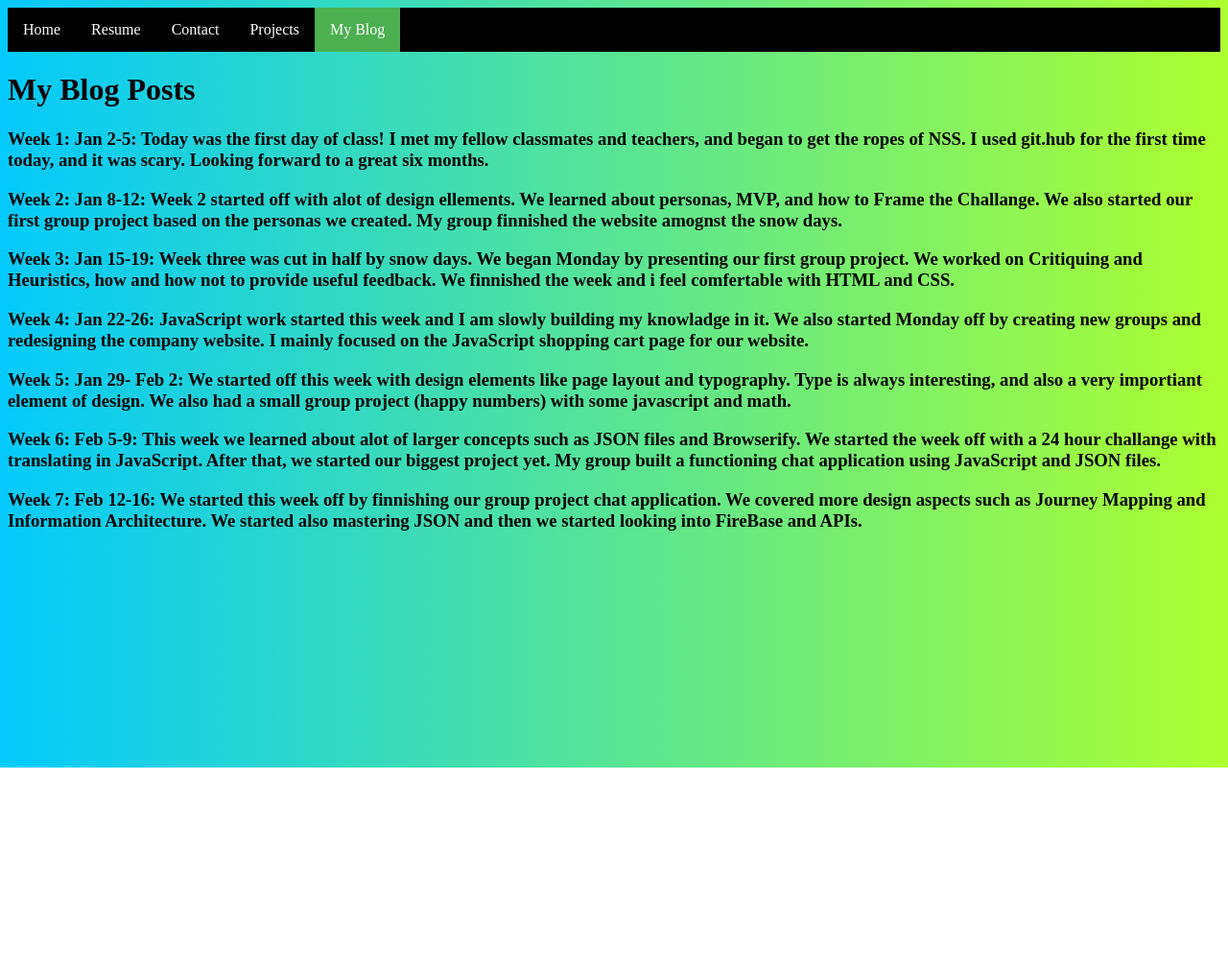
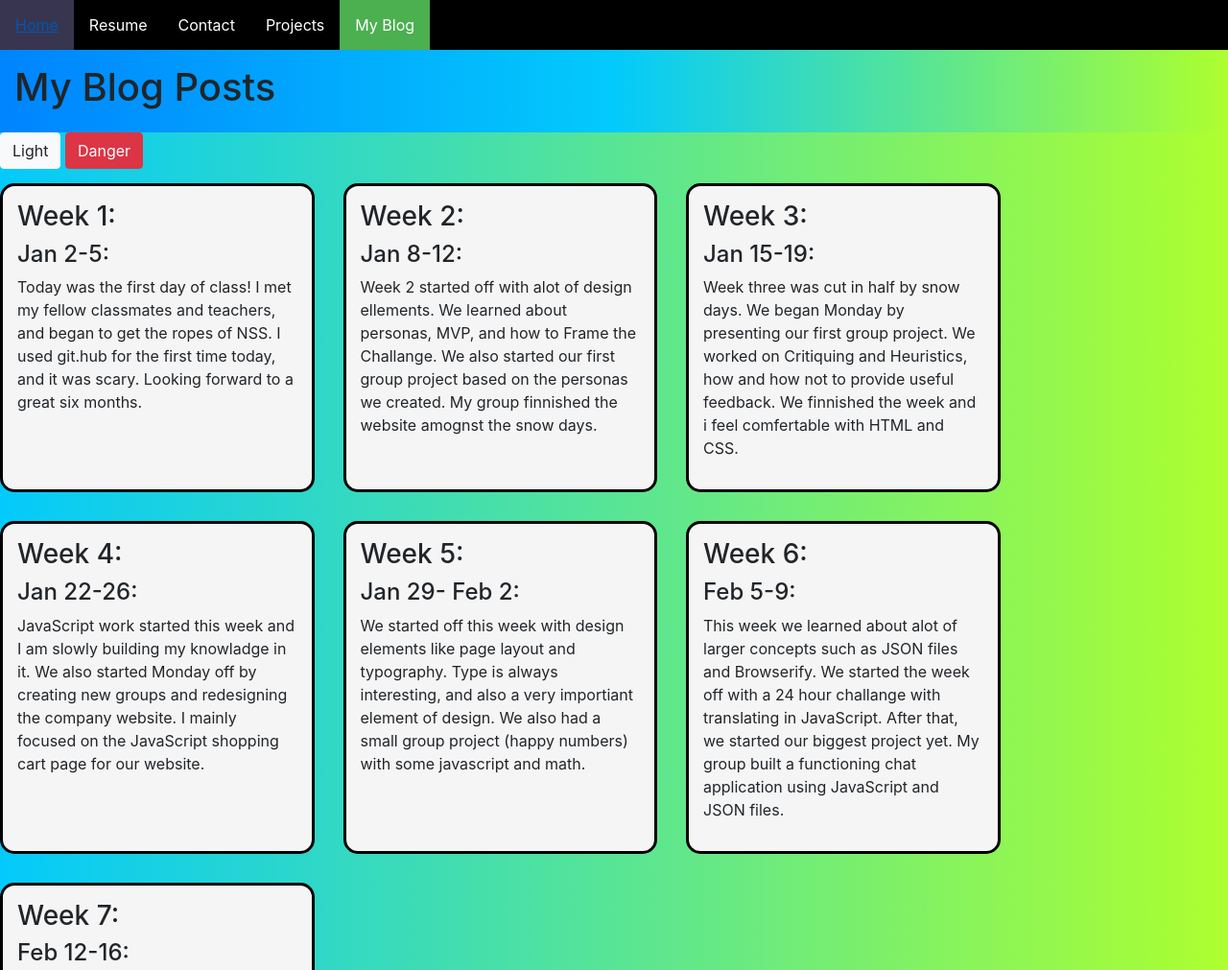
Before and after one commit to Dylan21B/Dylan21B.github.io, a plain HTML site: page aboutme.html in a window 1280 px wide. Shown: the top 1011 px of the page at 96% size. Before the commit the page ends 800 px from the top, so only its background shows below. Drawn offline with nearby package versions, Linux system fonts and the light colour scheme.

Commit message:
added style and h1 to each page. also added blog css. bootstrap cdn

```diff
--- a/aboutme.html
+++ b/aboutme.html
@@ -6,6 +6,8 @@
     <title>About Me</title>
     <meta name="viewport" content="width=device-width, initial-scale=1">
     <link rel="stylesheet" type="text/css" media="screen" href="css/main.css" />
+    <link rel="stylesheet" href="https://maxcdn.bootstrapcdn.com/bootstrap/4.0.0/css/bootstrap.min.css" integrity="sha384-Gn5384xqQ1aoWXA+058RXPxPg6fy4IWvTNh0E263XmFcJlSAwiGgFAW/dAiS6JXm" crossorigin="anonymous">
+
 
 </head>
 <body>
@@ -20,15 +22,23 @@
             </nav>
 
   <header>
-      <h1>My Blog Posts</h1>
+      <nav class="pageHeaders">
+          <h1>My Blog Posts</h1>
+        </nav>
+        <button type="button" class="btn btn-light">Light</button>
+        <button type="button" class="btn btn-danger">Danger</button>
 
     </header>
 
     <article class="flexContainer">
 
-        <div id="post-here"> </div>
+        <div class="row" id="post-here"> </div>
 
     </article>
+
     <script src="main.js"></script>
+    <script src="https://code.jquery.com/jquery-3.2.1.slim.min.js" integrity="sha384-KJ3o2DKtIkvYIK3UENzmM7KCkRr/rE9/Qpg6aAZGJwFDMVNA/GpGFF93hXpG5KkN" crossorigin="anonymous"></script>
+<script src="https://cdnjs.cloudflare.com/ajax/libs/popper.js/1.12.9/umd/popper.min.js" integrity="sha384-ApNbgh9B+Y1QKtv3Rn7W3mgPxhU9K/ScQsAP7hUibX39j7fakFPskvXusvfa0b4Q" crossorigin="anonymous"></script>
+<script src="https://maxcdn.bootstrapcdn.com/bootstrap/4.0.0/js/bootstrap.min.js" integrity="sha384-JZR6Spejh4U02d8jOt6vLEHfe/JQGiRRSQQxSfFWpi1MquVdAyjUar5+76PVCmYl" crossorigin="anonymous"></script>
 </body>
 </html>
--- a/css/main.css
+++ b/css/main.css
@@ -13,6 +13,14 @@ body {
 body {
     background: linear-gradient(to right, rgb(3, 202, 252), greenyellow);
 }
+
+.pageHeaders{
+    background: linear-gradient(to right, rgb(0, 132, 255), rgb(3, 202, 252), greenyellow);
+    font-size: 2em;
+    padding: 15px;
+
+}
+
 nav ul {
     list-style-type: none;
     margin: 0;
@@ -52,7 +60,11 @@ flexContainer {
     height: 400px;
 }
 
-
-.blogCard {
-
+#blogContainer{
+     background-color: whitesmoke;
+     border-style: solid;
+     border-radius: 15px;
+     border-color: black;
+     padding: 15px;
+     margin: 15px;
 }
--- a/main.js
+++ b/main.js
@@ -23,7 +23,7 @@ function showData(taco){
     for(item in taco){
         console.log("item",item);
         let blogItem = taco[item];
-         messagesData += `<div><h3> ${blogItem.week}: ${blogItem.date}: ${blogItem.content}</h3></div>`
+         messagesData += `<div class="col-3" id="blogContainer"><h3> ${blogItem.week}:</h3><h4> ${blogItem.date}: </h4> <p> ${blogItem.content}</p></div>`
     };
     blogDiv.innerHTML = messagesData;
     console.log("some messages for you :)")
```
Also changed, not shown: contacts.html (+4 -1 lines), index.html (+3 -1 lines), projects.html (+4 -0 lines), resume.html (+4 -0 lines).
